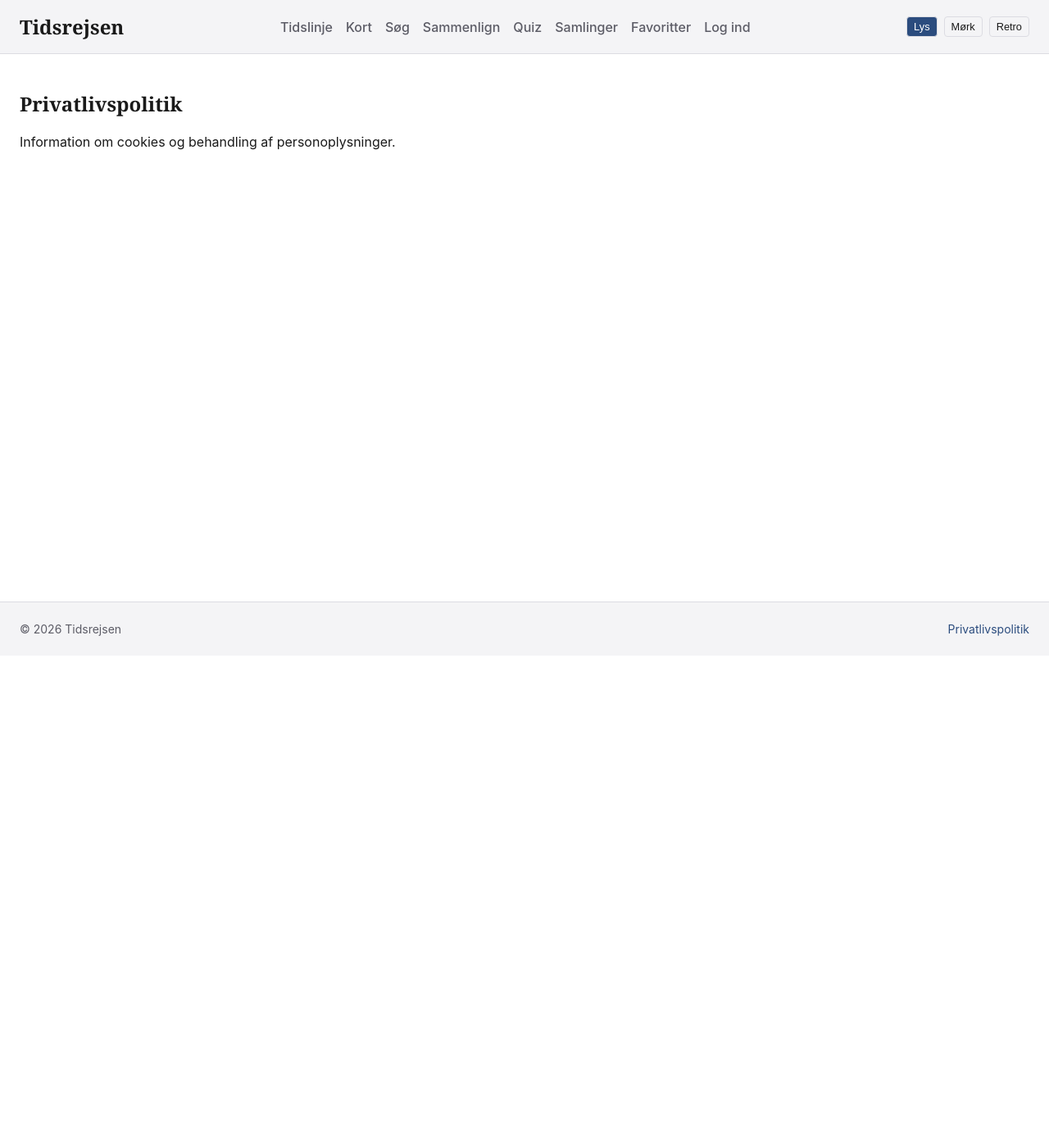
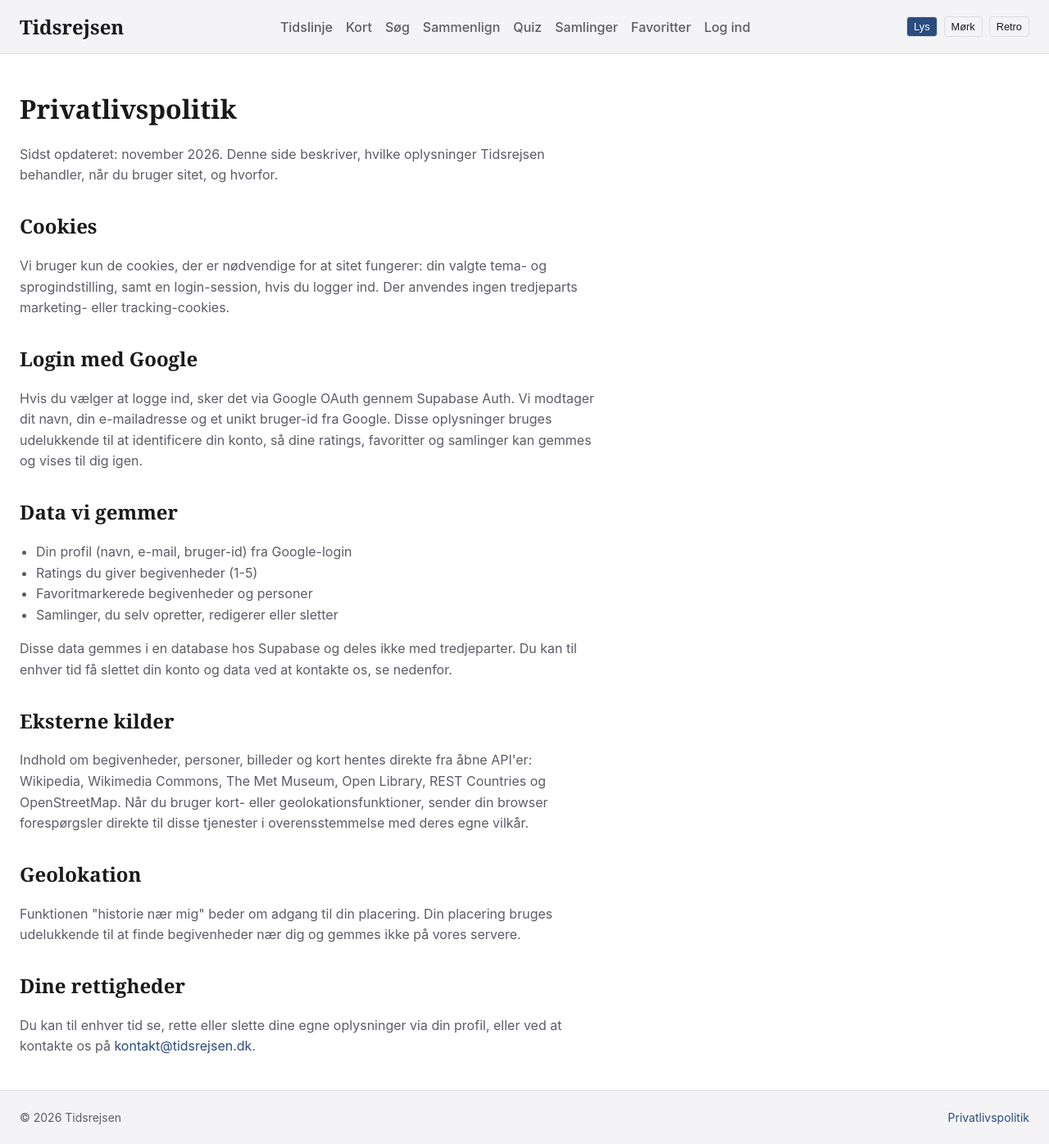
Before and after one commit to anton9750/aflevering-praktik-2026, a React (Vite) app: page /privatliv in a window 1280 px wide. Shown: the whole page at 82% size. Before the commit the page ends 800 px from the top, so only its background shows below. Built offline with nearby package versions, Linux system fonts and the light colour scheme.

Commit message:
i added privacy policy

```diff
--- a/src/pages/Privacy.tsx
+++ b/src/pages/Privacy.tsx
@@ -1,8 +1,84 @@
+import styled from 'styled-components'
+
+const Content = styled.div`
+  max-width: 70ch;
+
+  h2 {
+    margin-top: ${({ theme }) => theme.spacing(8)};
+  }
+
+  p,
+  li {
+    color: ${({ theme }) => theme.colors.textMuted};
+    line-height: 1.6;
+  }
+
+  ul {
+    padding-left: ${({ theme }) => theme.spacing(5)};
+  }
+`
+
 export function Privacy() {
   return (
-    <section>
+    <Content>
       <h1>Privatlivspolitik</h1>
-      <p>Information om cookies og behandling af personoplysninger.</p>
-    </section>
+      <p>
+        Sidst opdateret: november 2026. Denne side beskriver, hvilke
+        oplysninger Tidsrejsen behandler, når du bruger sitet, og hvorfor.
+      </p>
+
+      <h2>Cookies</h2>
+      <p>
+        Vi bruger kun de cookies, der er nødvendige for at sitet fungerer:
+        din valgte tema- og sprogindstilling, samt en login-session, hvis du
+        logger ind. Der anvendes ingen tredjeparts marketing- eller
+        tracking-cookies.
+      </p>
+
+      <h2>Login med Google</h2>
+      <p>
+        Hvis du vælger at logge ind, sker det via Google OAuth gennem
+        Supabase Auth. Vi modtager dit navn, din e-mailadresse og et unikt
+        bruger-id fra Google. Disse oplysninger bruges udelukkende til at
+        identificere din konto, så dine ratings, favoritter og samlinger kan
+        gemmes og vises til dig igen.
+      </p>
+
+      <h2>Data vi gemmer</h2>
+      <ul>
+        <li>Din profil (navn, e-mail, bruger-id) fra Google-login</li>
+        <li>Ratings du giver begivenheder (1-5)</li>
+        <li>Favoritmarkerede begivenheder og personer</li>
+        <li>Samlinger, du selv opretter, redigerer eller sletter</li>
+      </ul>
+      <p>
+        Disse data gemmes i en database hos Supabase og deles ikke med
+        tredjeparter. Du kan til enhver tid få slettet din konto og data ved
+        at kontakte os, se nedenfor.
+      </p>
+
+      <h2>Eksterne kilder</h2>
+      <p>
+        Indhold om begivenheder, personer, billeder og kort hentes direkte
+        fra åbne API'er: Wikipedia, Wikimedia Commons, The Met Museum, Open
+        Library, REST Countries og OpenStreetMap. Når du bruger kort- eller
+        geolokationsfunktioner, sender din browser forespørgsler direkte til
+        disse tjenester i overensstemmelse med deres egne vilkår.
+      </p>
+
+      <h2>Geolokation</h2>
+      <p>
+        Funktionen "historie nær mig" beder om adgang til din placering. Din
+        placering bruges udelukkende til at finde begivenheder nær dig og
+        gemmes ikke på vores servere.
+      </p>
+
+      <h2>Dine rettigheder</h2>
+      <p>
+        Du kan til enhver tid se, rette eller slette dine egne oplysninger
+        via din profil, eller ved at kontakte os på{' '}
+        <a href="mailto:kontakt@tidsrejsen.dk">kontakt@tidsrejsen.dk</a>.
+      </p>
+    </Content>
   )
 }
```
